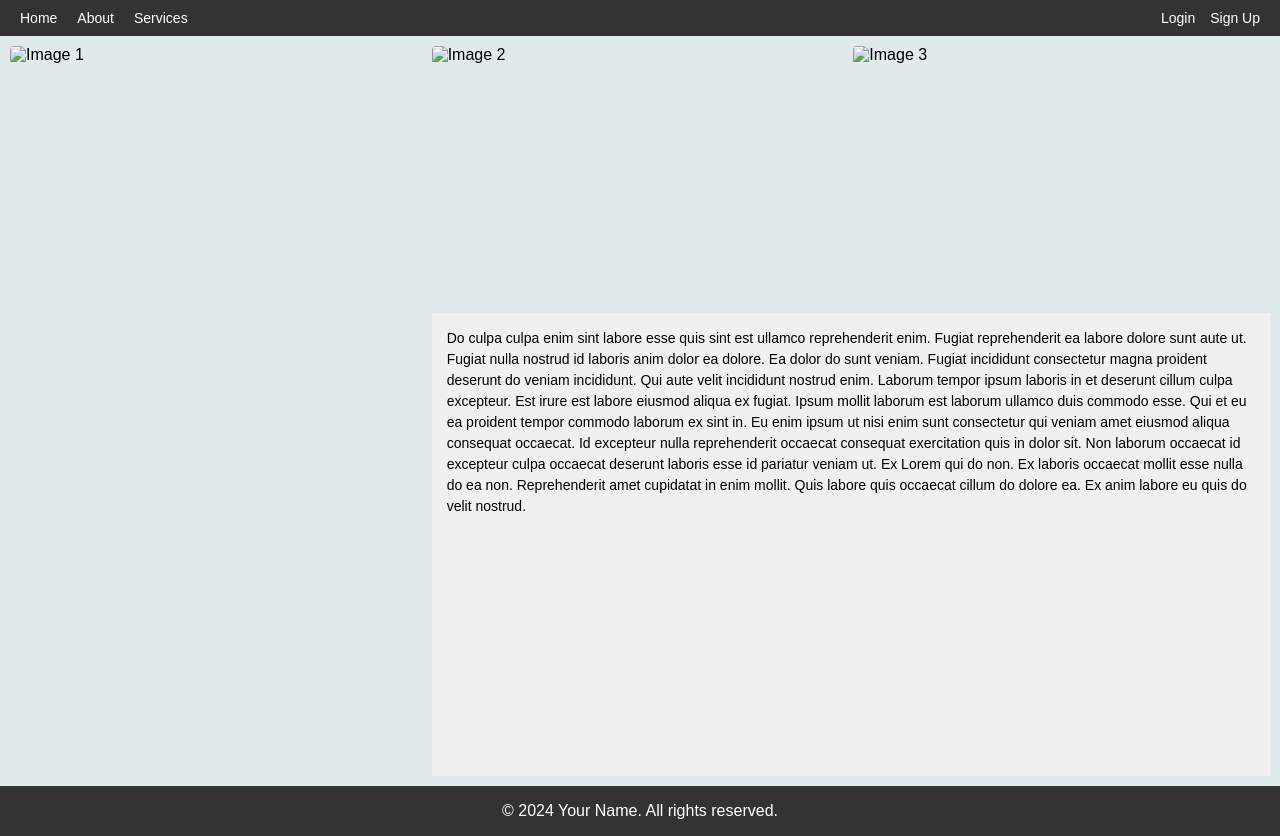
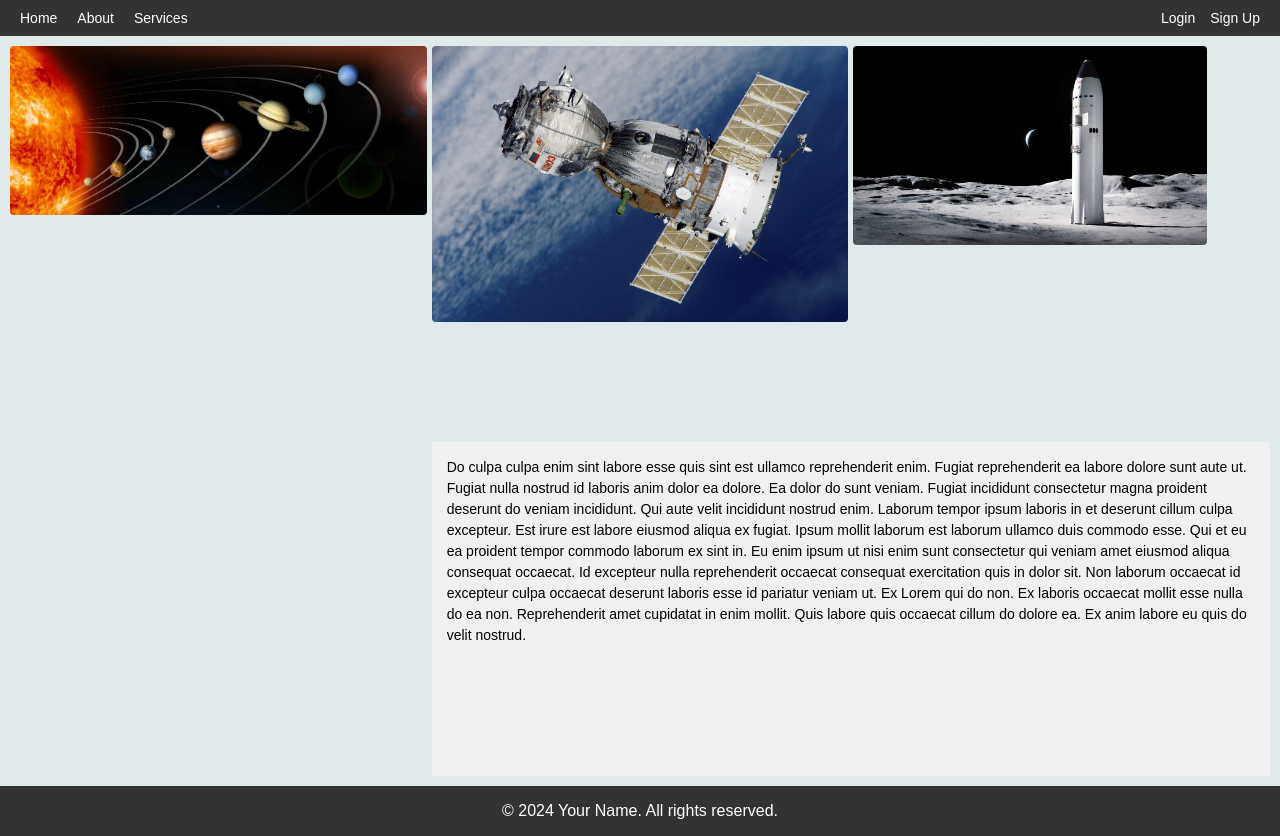
Before and after one commit to Aryan2131/Lab-3, a plain HTML site: page index.html in a window 1280 px wide. Drawn offline with Linux system fonts and the light colour scheme.

Commit message:
add images and modify css

```diff
--- a/index.html
+++ b/index.html
@@ -24,13 +24,13 @@
   <!-- Grid Layout -->
   <div class="grid">
     <div class="item1">
-      <img src="Img/img.png" alt="Image 1">
+      <img src="images/pic1.png" alt="Image 1">
     </div>
     <div class="item2">
-      <img src="Img/img2.png" alt="Image 2">
+      <img src="images/pic2.png" alt="Image 2">
     </div>
     <div class="item3">
-      <img src="Img/img3.png" alt="Image 3">
+      <img src="images/pic3.png" alt="Image 3">
     </div>
     <div class="item4">
       Do culpa culpa enim sint labore esse quis sint est ullamco reprehenderit enim.
```
Also changed, not shown: style.css (+1 -19 lines), images/pic1.png (added), images/pic2.png (added), images/pic3.png (added).
